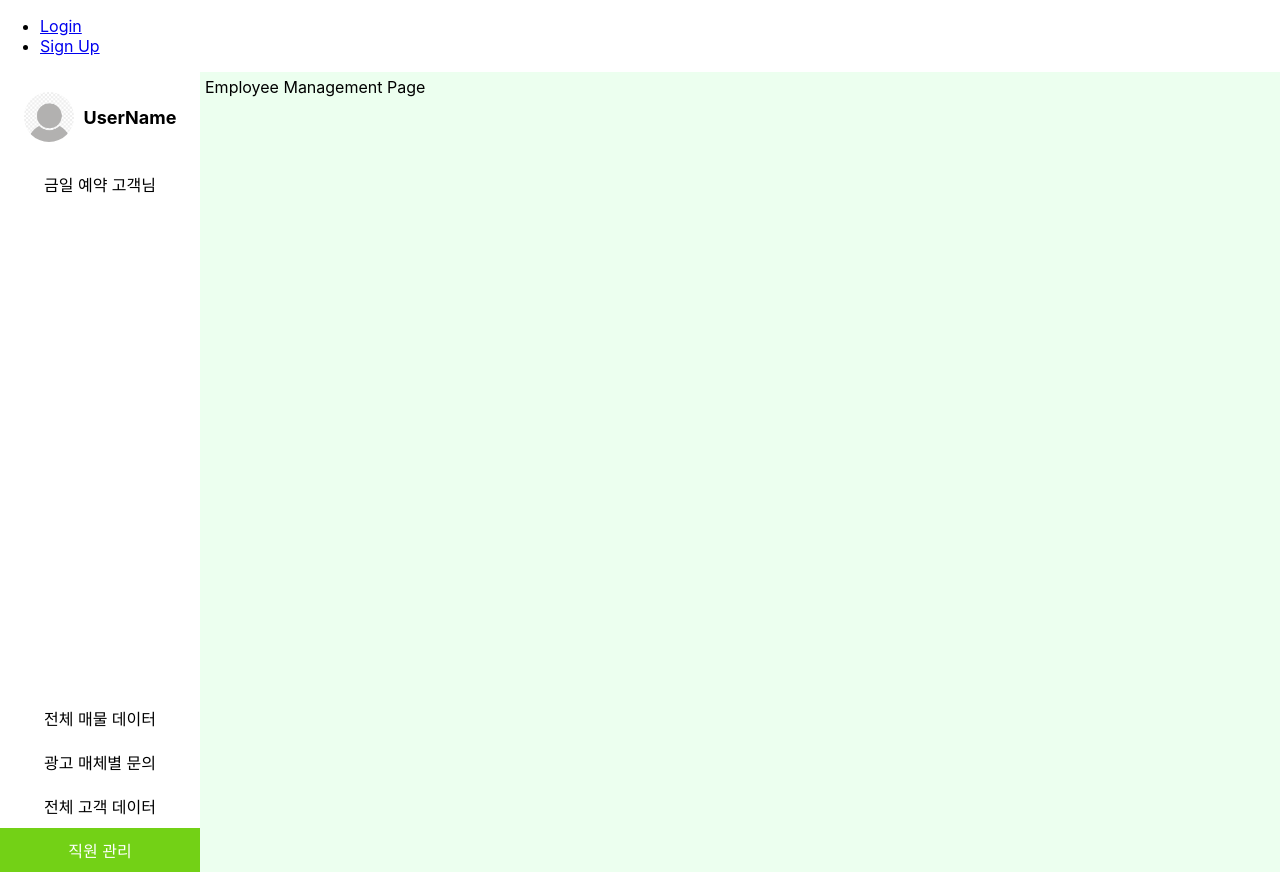
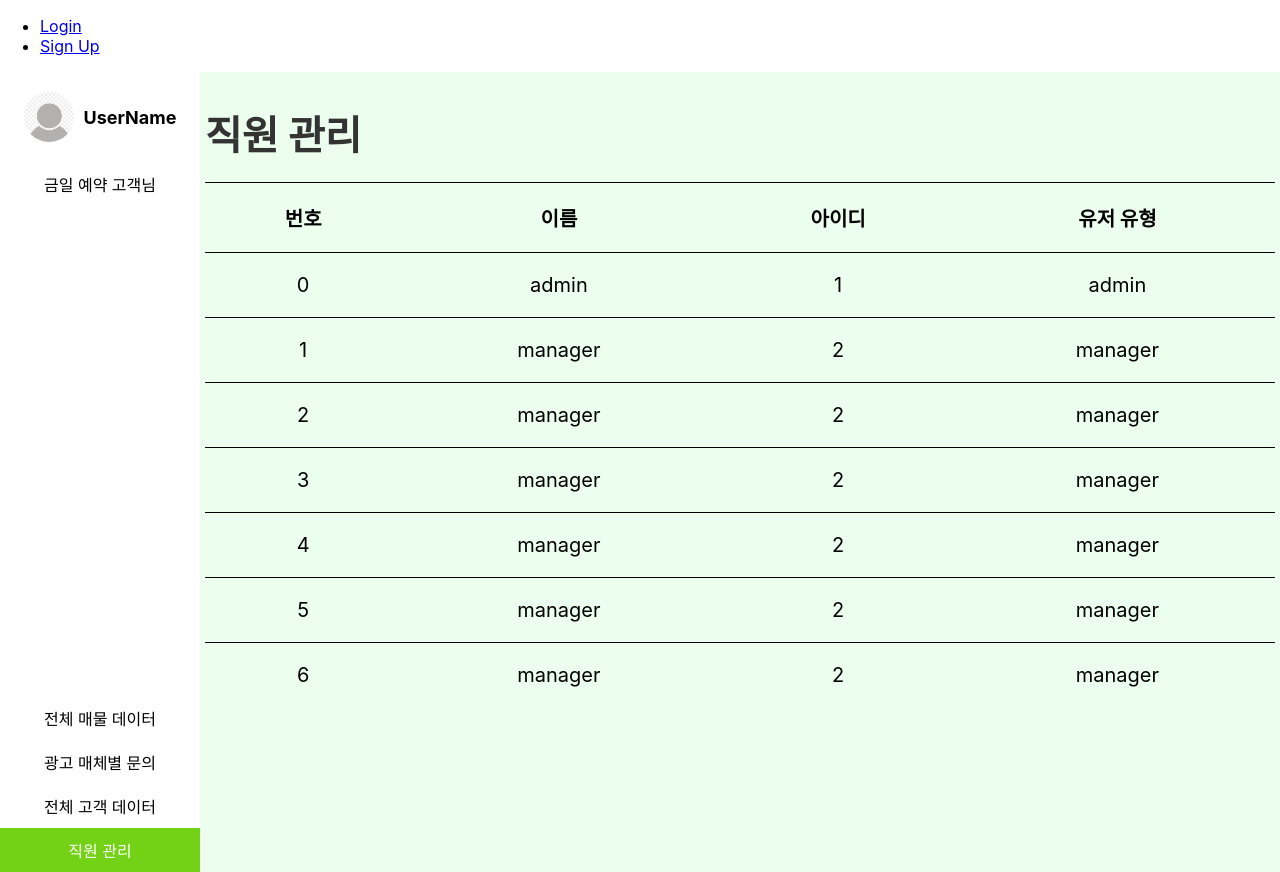
Before and after one commit to 2024-1-Ajou-DB-Team13/db_main, a React (Create React App) app: page /main/employee-management in a window 1280 px wide. Built offline with nearby package versions, Linux system fonts and the light colour scheme; no server answers.

Commit message:
Feat: EmployeeManagement

```diff
--- a/src/MainPageComponents/EmployeeManagerment.js
+++ b/src/MainPageComponents/EmployeeManagerment.js
@@ -1,7 +1,47 @@
 import axios from "axios";
 import React, { useState, useEffect } from 'react';
+import styled from 'styled-components';
+
+const Container = styled.div`
+  padding: 0px;
+`;
+
+const Header = styled.h1`
+  font-size: 40px;
+  color: #333;
+  margin-bottom: 20px;
+`;
+
+const Table = styled.table`
+  width: 100%;
+  border-collapse: collapse;
+  margin: 20px 0;
+`;
+
+const Th = styled.th`
+  border-top: 1px solid #000;
+  padding: 20px;
+  text-align: center;
+  font-size: 20px;
+`;
+
+const Td = styled.td`
+  border-top: 1px solid #000;
+  padding: 20px;
+  text-align: center;
+  font-size: 20px;
+`;
 
 function EmployeeManagement() {
+  const employee = [
+    {UserID: 1, UserType: 'admin', UserName: 'admin', Password: '0000'},
+    {UserID: 2, UserType: 'manager', UserName: 'manager', Password: '0000'},
+    {UserID: 2, UserType: 'manager', UserName: 'manager', Password: '0000'},
+    {UserID: 2, UserType: 'manager', UserName: 'manager', Password: '0000'},
+    {UserID: 2, UserType: 'manager', UserName: 'manager', Password: '0000'},
+    {UserID: 2, UserType: 'manager', UserName: 'manager', Password: '0000'},
+    {UserID: 2, UserType: 'manager', UserName: 'manager', Password: '0000'},
+  ];
 
   const callApi = async()=>{
     try {
@@ -12,11 +52,36 @@ function EmployeeManagement() {
     }
   };
 
-useEffect(()=>{
-    callApi();
-  }, []);
+  useEffect(()=>{
+      callApi();
+    }, []);
+    var index = 0;
 
-  return <div>Employee Management Page</div>;
+  return (
+    <Container>
+      <Header>직원 관리</Header>
+      <Table>
+        <thead>
+          <tr>
+            <Th>번호</Th>
+            <Th>이름</Th>
+            <Th>아이디</Th>
+            <Th>유저 유형</Th>
+          </tr>
+        </thead>
+        <tbody>
+          {employee.map(employee => (
+            <tr key={employee.cusID}>
+              <Td>{index++}</Td>
+              <Td>{employee.UserName}</Td>
+              <Td>{employee.UserID}</Td>
+              <Td>{employee.UserType}</Td>
+            </tr>
+          ))}
+        </tbody>
+      </Table>
+    </Container>
+  );
 }
 
 export default EmployeeManagement;
```
